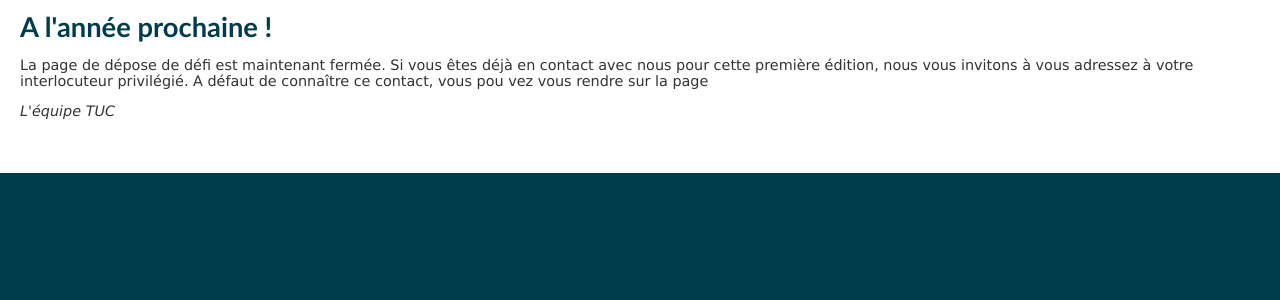
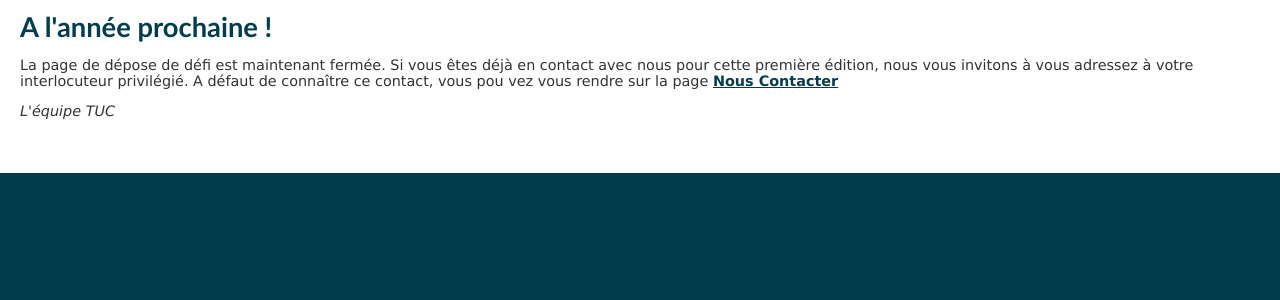
Before and after one commit to westerly/tuc, a CakePHP app: the page made by app/View/Pages/formulaire.ctp in a window 1280 px wide. Shown: the part 20-320 px from the top of the page. Run offline with PHP 8.4 and a stand-in for CakePHP, Linux system fonts and the light colour scheme; the template is opened without the code that fills it, so the values that code supplies are empty; some libraries are stand-ins or nearby versions.

Commit message:
echo manquant

```diff
--- a/app/View/Pages/formulaire.ctp
+++ b/app/View/Pages/formulaire.ctp
@@ -1,4 +1,4 @@
 <h2>A l'année prochaine !</h2>
 <p>La page de dépose de défi est maintenant fermée. Si vous êtes déjà en contact avec nous pour cette première édition, nous vous invitons à vous adressez à votre interlocuteur privilégié. A défaut de connaître ce contact, vous pou
-	vez vous rendre sur la page <?php $this->Html->link('Nous Contacter',array('controller'=>'contact','action'=>'index')); ?></p>
+	vez vous rendre sur la page <?php echo $this->Html->link('Nous Contacter',array('controller'=>'contact','action'=>'index')); ?></p>
 	<p><em>L'équipe TUC</em></p>
```
